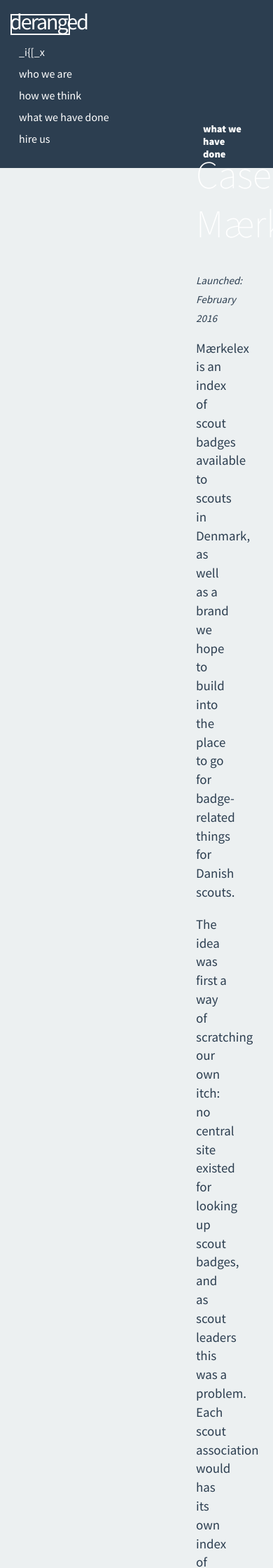
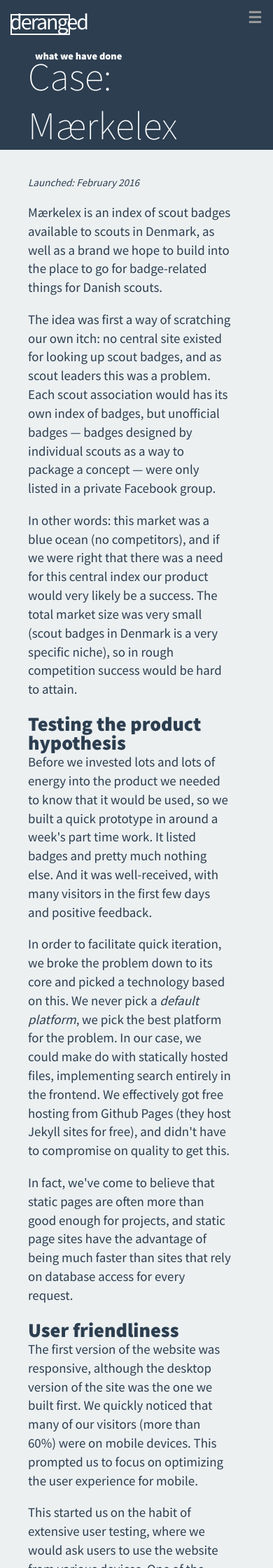
Before and after one commit to derangeddk/deranged.dk, a Jekyll site: the page built from what-we-have-done/index.html, in a window 390 px wide. Shown: the top 2240 px of the page at 70% size. Built offline with Jekyll 4.4.1, drawn with Linux system fonts in a browser that asks for light colours.

Commit message:
Made header 4 (What have we done) break into a hamburger-menu, when the screen is too narrow.

```diff
--- a/_includes/header4.html
+++ b/_includes/header4.html
@@ -5,4 +5,16 @@
             {% include nav.html %}
         </div>
     </div>
+    <button class="menu-btn hamburger" id="hamburger-btn" onclick="showMenu()">&#9776;</button>
+    <button class="menu-btn cross" id="cross-btn" onclick="hideMenu()">&#735;</button>
 </header>
+<script>
+    function showMenu() {
+        var menu = document.getElementsByClassName("header4")[0];
+        menu.classList.add("visible");
+    }
+    function hideMenu() {
+        var menu = document.getElementsByClassName("header4")[0];
+        menu.classList.remove("visible");
+    }
+</script>
--- a/_sass/header4.scss
+++ b/_sass/header4.scss
@@ -1,16 +1,19 @@
+$break-large: 700px;
+$menu-btn-top: 10px;
+$menu-btn-right: 10px;
+
+@mixin transition-all($millis) {
+    -webkit-transition: all $millis ease;
+    -moz-transition: all $millis ease;
+    -ms-transition: all $millis ease;
+    -o-transition: all $millis ease;
+    transition: all $millis ease;
+}
+
 header.header4 {
     background: $darkblue;
+    text-align: center;
     padding: 0 15px;
-    text-align: center;
-    position: fixed;
-    top: 0;
-    left: 0;
-    right: 0;
-    z-index: 1;
-
-    .leftsided {
-        width: 200px;
-    }
 
     .logo {
         color: white;
@@ -31,23 +34,96 @@
 
     nav {
         text-align: left;
-        padding: 0 0 25px;
-    }
+        max-height: 0;
+        overflow: hidden;
+        @include transition-all(500ms);
 
-    nav a {
+        a {
             color: white;
             text-decoration: none;
             display: block;
             padding: 2px 10px;
-        margin: 0 5px;
             background: $darkblue;
             transition: border 0.2s;
             border: 2px solid transparent;
             text-align: left;
             margin: 3px 0;
-    }
 
-    nav a:hover {
+            &:hover {
                 border-left: 2px solid white;
             }
         }
+    }
+
+    @media screen and (min-width: $break-large) {
+        position: fixed;
+        top: 0;
+        left: 0;
+        right: 0;
+        z-index: 1;
+
+        .leftsided {
+            width: 200px;
+        }
+
+        nav {
+            padding: 0 0 25px;
+            max-height: none;
+        }
+    }
+
+    .menu-btn {
+        background: none;
+        position: absolute;
+        top: $menu-btn-top;
+        right: $menu-btn-right;
+        font-weight:bold;
+        cursor:pointer;
+        outline:none;
+        z-index:200;
+        @include transition-all(500ms);
+    }
+
+    .hamburger{
+        line-height:30px;
+        color:#999;
+        border:0;
+        font-size:1.4em;
+
+    }
+    .cross{
+        color:#999;
+        border:0;
+        font-size:3em;
+        line-height:50px;
+    }
+
+    @media screen and (min-width: $break-large) {
+        .menu-btn.hamburger {
+            display: none;
+        }
+    }
+    .menu-btn.cross {
+        display: none;
+    }
+
+    &.visible {
+        nav {
+            max-height: 200px;
+        }
+
+        .menu-btn.cross {
+            display: block;
+        }
+
+        .menu-btn.hamburger {
+            display: none;
+        }
+
+        @media screen and (min-width: $break-large) {
+            .menu-btn.cross {
+                display: none;
+            }
+        }
+    }
+}
--- a/_sass/header5.scss
+++ b/_sass/header5.scss
@@ -83,7 +83,7 @@
     font-weight:bold;
     cursor:pointer;
     outline:none;
-    z-index:200;
+    z-index:190;
     @include transition-all(500ms);
   }
 
--- a/what-we-have-done/index.html
+++ b/what-we-have-done/index.html
@@ -5,10 +5,12 @@
 <div class="container">
     <div class="rightsided-container">
         <style scoped>
-            .rightsided-container {
-                margin-left: 240px;
-                position: relative;
-                z-index: 3;
+            @media screen and (min-width: 700px) {
+                .rightsided-container {
+                    margin-left: 240px;
+                    position: relative;
+                    z-index: 3;
+                }
             }
             .rightsided-container .content {
                 background: #ecf0f1;
@@ -23,10 +25,16 @@
             }
             .rightsided-container header {
                 padding: 10px 40px 0;
-                margin-top: 165px;
                 color: white;
                 text-align: left;
                 margin-bottom: 17px;
+                background: rgba(44, 62, 80,1.0);
+            }
+            @media screen and (min-width: 700px) {
+                .rightsided-container header {
+                    margin-top: 165px;
+                    background: none;
+                }
             }
             .rightsided-container h5 {
                 font-size: 0.9em;
```
Lines whose indentation alone changed are shown as unchanged.
